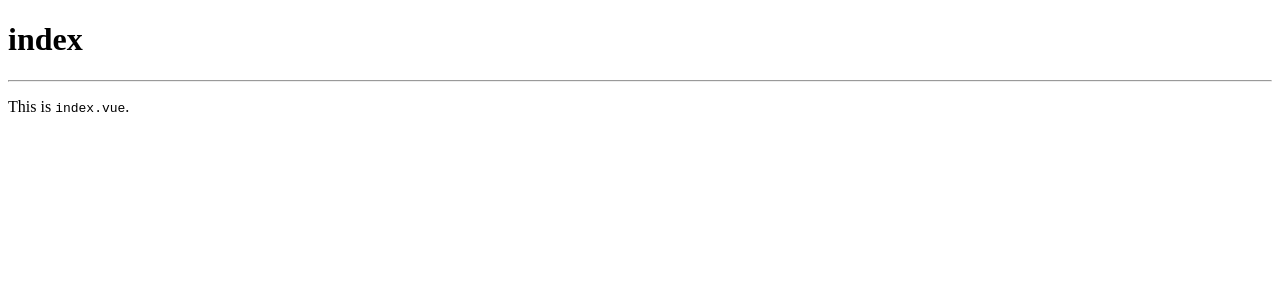
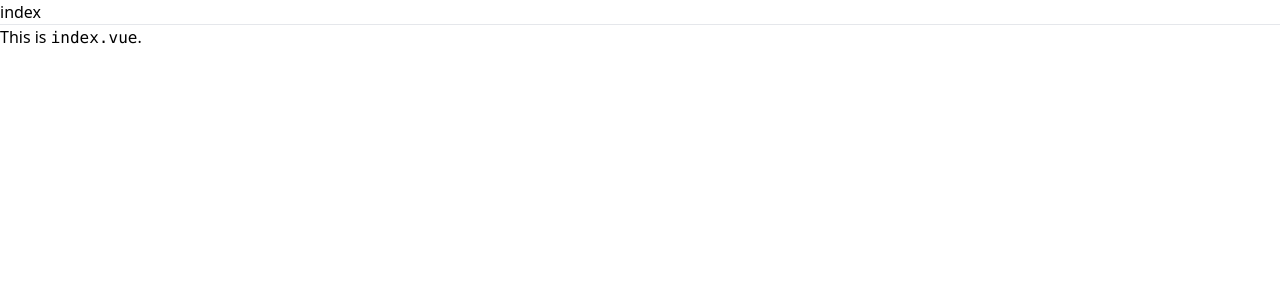
Before and after one commit to gslin/nuxt-playground, a Nuxt app: page / in a window 1280 px wide. Shown: the top 300 px of the page. Built offline with nearby package versions, Linux system fonts and the light colour scheme.

Commit message:
Run "npx tailwindcss init".

```diff
--- a/nuxt.config.ts
+++ b/nuxt.config.ts
@@ -1,4 +1,5 @@
 // https://nuxt.com/docs/api/configuration/nuxt-config
 export default defineNuxtConfig({
   devtools: { enabled: false },
+  modules: ['@nuxtjs/tailwindcss'],
 })
--- /dev/null
+++ b/tailwind.config.js
@@ -0,0 +1,8 @@
+/** @type {import('tailwindcss').Config} */
+export default {
+  content: [],
+  theme: {
+    extend: {},
+  },
+  plugins: [],
+}
```
